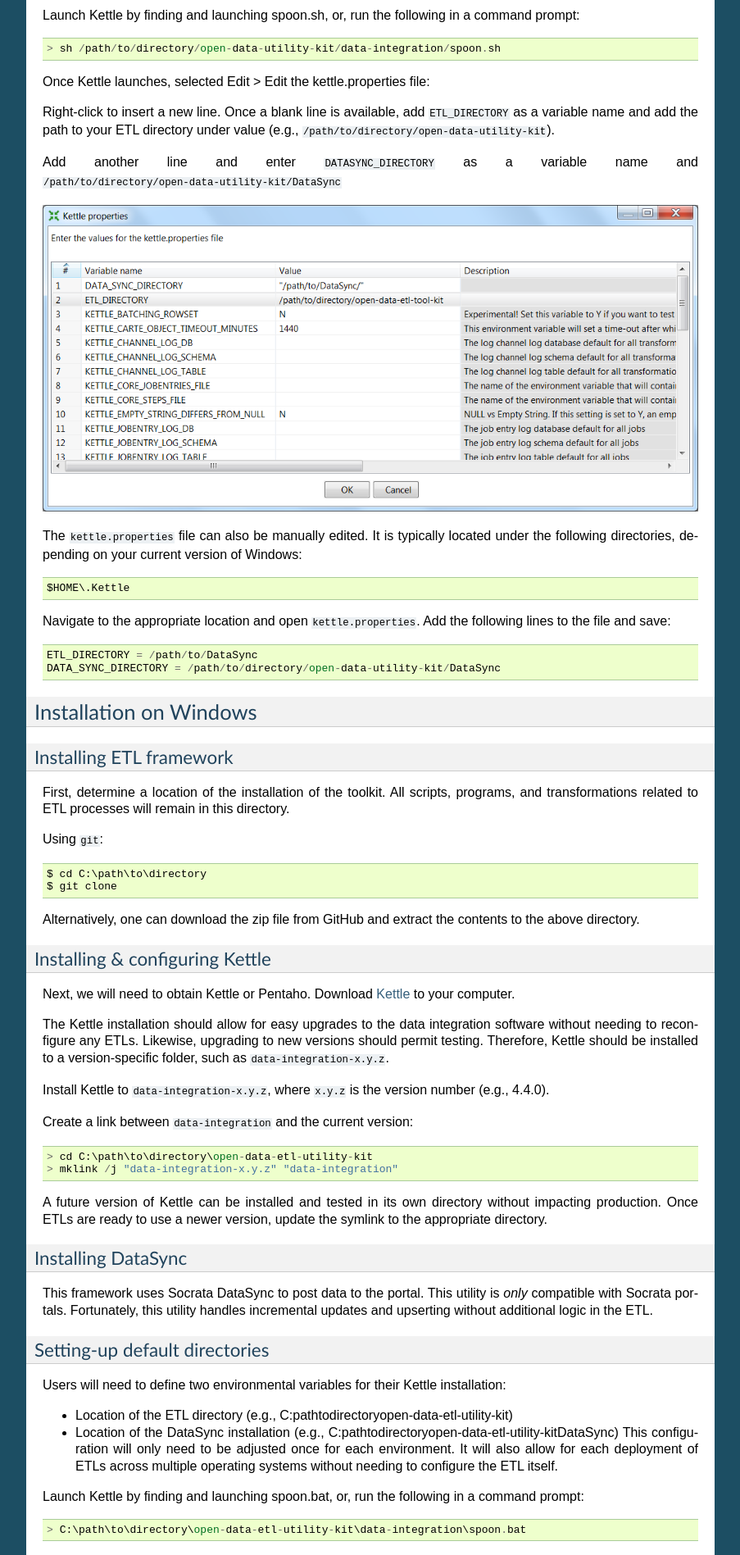
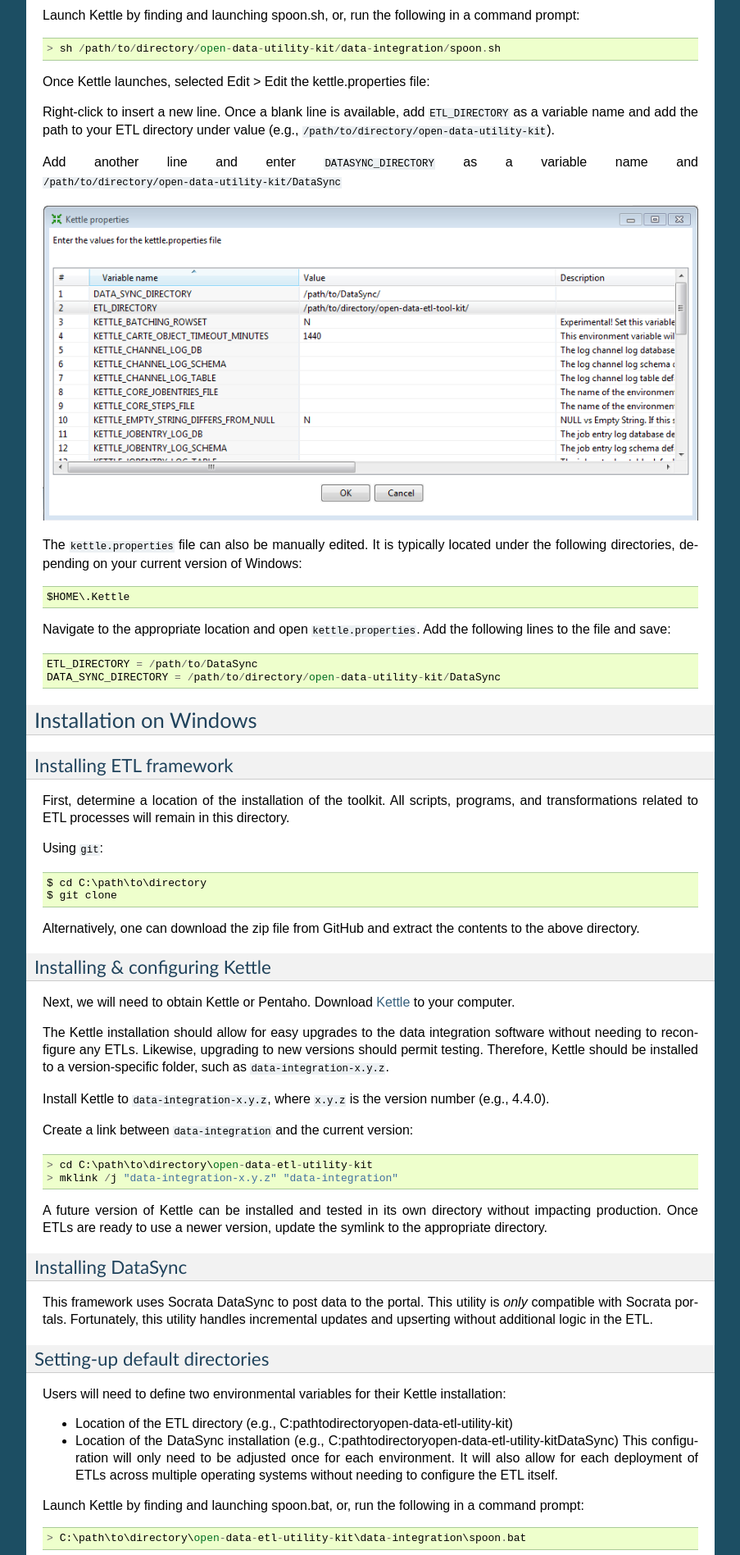
Before and after one commit to Chicago/open-data-etl-utility-kit, a Sphinx documentation site: the page built from docs/installation-configuration.rst, in a window 1280 px wide. Shown: the part 1723-3620 px from the top of the page at 82% size, without its empty margins (198-1101 px from the left). Built offline with Sphinx 7.4.7, drawn with Linux system fonts in a browser that asks for light colours.

Commit message:
changed path to image file for kettle properites

```diff
--- a/docs/installation-configuration.rst
+++ b/docs/installation-configuration.rst
@@ -120,7 +120,7 @@
 Add another line and enter ``DATASYNC_DIRECTORY`` as a variable name
 and ``/path/to/directory/open-data-utility-kit/DataSync``
 
-.. image:: images/kettle.properties_configuration_nix.PNG
+.. image:: images/kettle.properties_configuration_nix_EDIT.PNG
    :alt: Configuring kettle.properties on MacOS X/Linux/Unix
 
 The ``kettle.properties`` file can also be manually edited. It is
```
